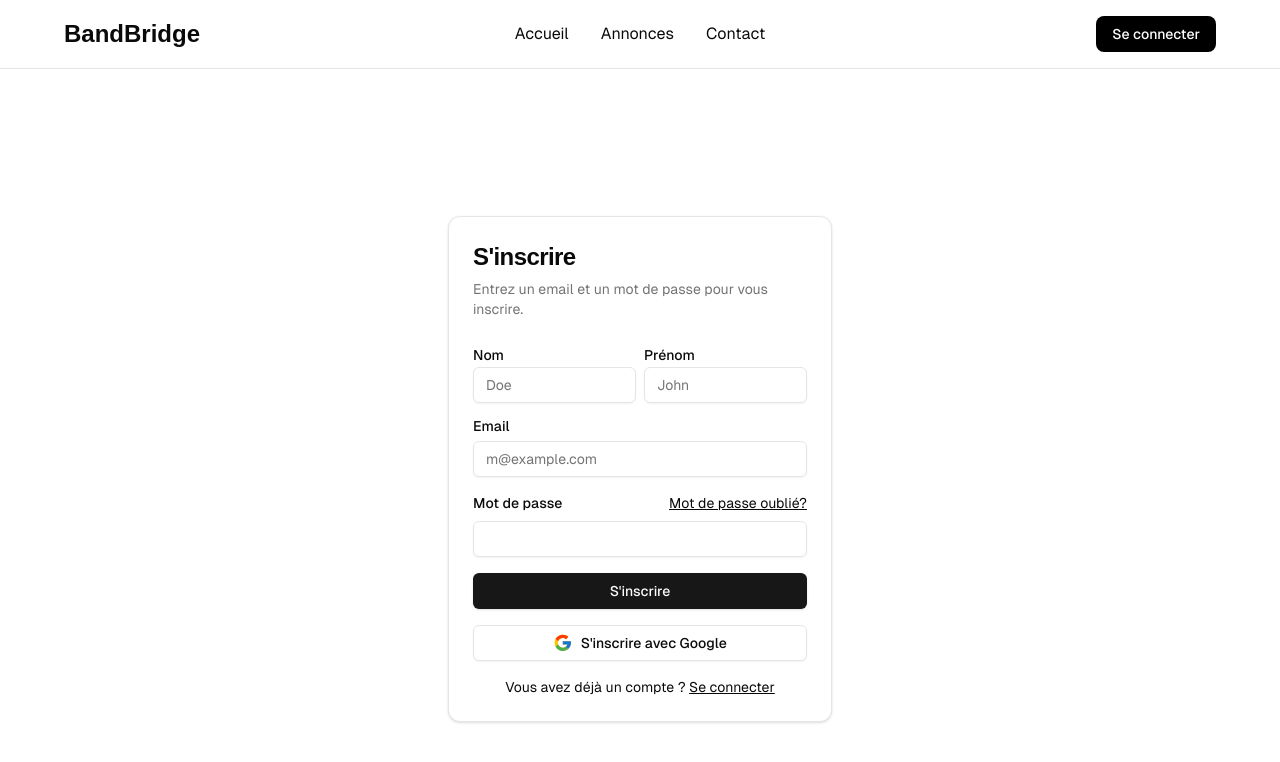
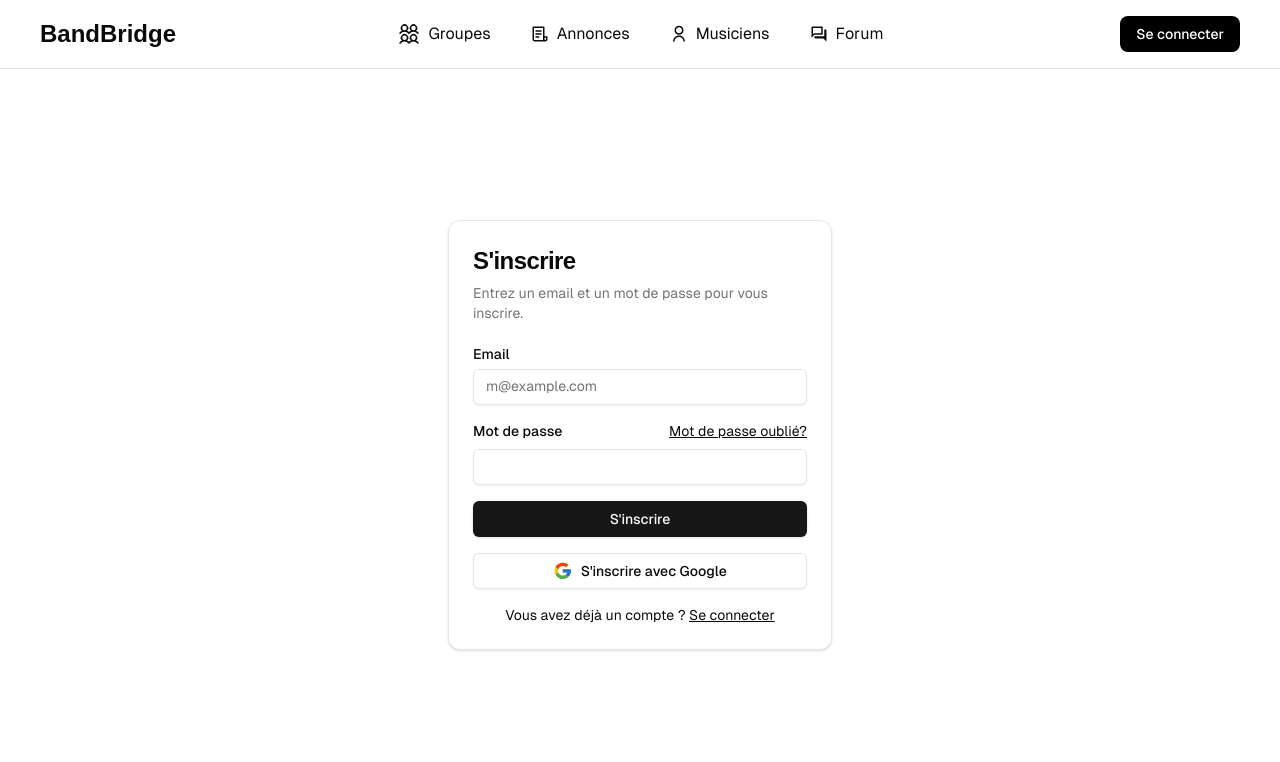
Before and after one commit to maxess3/bandbridge, a Next.js app in the folder client/: page /signup in a window 1280 px wide. Shown: the top 762 px of the page. Built offline with nearby package versions, Linux system fonts and the light colour scheme; a web font is replaced by a local one.

Commit message:
Update icons

```diff
--- a/client/app/layout.tsx
+++ b/client/app/layout.tsx
@@ -36,7 +36,7 @@ export default function RootLayout({
         className={`${geistSans.variable} ${geistMono.variable} ${hostGrotesk.variable} antialiased`}
       >
         <Navbar />
-        <div className="px-12">{children}</div>
+        <div className="container mx-auto">{children}</div>
       </body>
     </html>
   );
--- a/client/app/login/page.tsx
+++ b/client/app/login/page.tsx
@@ -2,7 +2,7 @@ import { LoginForm } from "@/components/login-form";
 
 export default function Login() {
   return (
-    <div className="flex h-screen w-full items-center justify-center px-4 font-geist-sans">
+    <div className="flex w-full min-h-[calc(100vh-133px)] my-8 items-center justify-center px-4 font-geist-sans">
       <LoginForm />
     </div>
   );
--- a/client/app/page.tsx
+++ b/client/app/page.tsx
@@ -1,5 +1,3 @@
 export default function Home() {
-  return (
-    <div className="grid grid-rows-[20px_1fr_20px] items-center justify-items-center min-h-screen p-8 pb-20 gap-16 sm:p-20 font-[family-name:var(--font-geist-sans)]"></div>
-  );
+  return <div></div>;
 }
--- a/client/app/signup/page.tsx
+++ b/client/app/signup/page.tsx
@@ -2,7 +2,7 @@ import { SignupForm } from "@/components/signup-form";
 
 export default function Signup() {
   return (
-    <div className="flex h-screen w-full items-center justify-center px-4 font-geist-sans">
+    <div className="min-h-[calc(100vh-133px)] my-8 flex w-full items-center justify-center px-4 font-geist-sans">
       <SignupForm />
     </div>
   );
--- a/client/components/navbar.tsx
+++ b/client/components/navbar.tsx
@@ -1,18 +1,36 @@
 import Link from "next/link";
+
+import { MdOutlineForum } from "react-icons/md";
+import { RiUserLine, RiFileList3Line } from "react-icons/ri";
+import { PiUsersFour } from "react-icons/pi";
 
 export function Navbar() {
   return (
-    <nav className="font-geist-sans flex items-center w-full py-4 border-b px-16">
-      <div className="w-2/12">
+    <nav className="font-geist-sans flex items-center justify-center w-full py-4 border-b px-10">
+      <div className="container flex justify-center items-center">
+        <div className="w-2/12 flex items-center">
           <Link href={"/"} className="font-host-grotesk font-bold text-2xl">
             BandBridge
           </Link>
         </div>
         <div className="w-8/12">
-        <ul className="flex justify-center items-center gap-8 font-normal">
-          <Link href={"/home"}>Accueil</Link>
-          <Link href={"/ads"}>Annonces</Link>
-          <Link href={"/contact"}>Contact</Link>
+          <ul className="flex justify-center items-center gap-10 font-normal">
+            <Link href={"/contact"} className="inline-flex items-center">
+              <PiUsersFour className="text-2xl mr-2" />
+              Groupes
+            </Link>
+            <Link href={"/ads"} className="inline-flex items-center">
+              <RiFileList3Line className="text-lg mr-2" />
+              Annonces
+            </Link>
+            <Link href={"/contact"} className="inline-flex items-center">
+              <RiUserLine className="text-lg mr-2" />
+              Musiciens
+            </Link>
+            <Link href={"/forum"} className="inline-flex items-center">
+              <MdOutlineForum className="text-lg mr-2" />
+              Forum
+            </Link>
           </ul>
         </div>
         <div className="w-2/12 text-right">
@@ -23,6 +41,7 @@ export function Navbar() {
             Se connecter
           </Link>
         </div>
+      </div>
     </nav>
   );
 }
--- a/client/components/signup-form.tsx
+++ b/client/components/signup-form.tsx
@@ -25,18 +25,6 @@ export function SignupForm() {
       </CardHeader>
       <CardContent>
         <div className="grid gap-4">
-          <div className="grid gap-2">
-            <div className="flex gap-2">
-              <div className="w-1/2">
-                <Label htmlFor="lastname">Nom</Label>
-                <Input id="lastname" type="text" placeholder="Doe" required />
-              </div>
-              <div className="w-1/2">
-                <Label htmlFor="firstname">Prénom</Label>
-                <Input id="firstname" type="text" placeholder="John" required />
-              </div>
-            </div>
-          </div>
           <div className="grid gap-2">
             <Label htmlFor="email">Email</Label>
             <Input
```
Also changed, not shown: 1 other file (tests, documents, lock files or other folders). Lines whose indentation alone changed are shown as unchanged.
